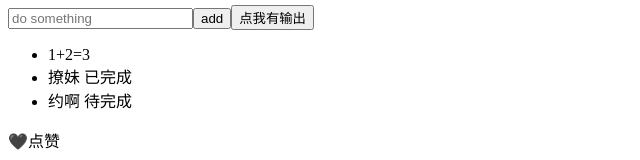
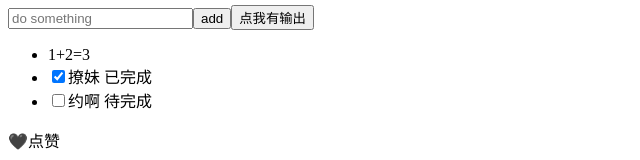
Before and after one commit to freshmanljp/ReactLearning, a React (Create React App) app: page / in a window 1280 px wide. Shown: the part 130-290 px from the top of the page, without its empty margins (0-640 px from the left). Built offline with nearby package versions, Linux system fonts and the light colour scheme.

Commit message:
添加keyup事件处理,Ref对象的使用和TodoList功能的完善

```diff
--- a/src/App.js
+++ b/src/App.js
@@ -29,7 +29,34 @@ export default class App extends Component {
     }
     // 子组件给父组件传值，需在父组件中定义好处理数据的方法，通过props传值给传值的子组件
     addTodo = inputValue => {
-        console.log(inputValue)
+        this.setState({
+            // 处理数据添加的方式有多种，注意push方法的使用，其返回值是新数组的长度，并不适合在此场景使用
+            // todoLists: this.state.todoLists.concat({
+            //     id: Math.random(),
+            //     title: inputValue,
+            //     isDone: false
+            // })
+            todoLists: [...this.state.todoLists, {
+                id: Math.random(),
+                title: inputValue,
+                isDone: false
+            }]
+        })
+    }
+    // 子组件给父组件传值2，改变todoitem的状态
+    isCompletedChange = id => {
+        // setState的第二种使用方式,注意要return数组
+        this.setState((preState) => {
+            return {
+                // map方法注意return
+                todoLists: preState.todoLists.map(item => {
+                    if (item.id === id) {
+                        item.isDone = !item.isDone
+                    }
+                    return item
+                })
+            }
+        })
     }
     render() {
         return (
@@ -37,7 +64,7 @@ export default class App extends Component {
                 <TodoHeader desc={this.state.desc} title={this.state.title}></TodoHeader>
                 <TodoInput addTodo={this.addTodo}></TodoInput>
                 {/* 动态绑定的属性记得用花括号括起来，否则被统一认为是字符串 */}
-                <TodoList a={1} b={2} data={this.state.todoLists}></TodoList>
+                <TodoList a={1} b={2} data={this.state.todoLists} isCompletedChange={this.isCompletedChange}></TodoList>
                 <TodoLike></TodoLike>
             </Fragment>
         )
--- a/src/components/TodoInput/index.js
+++ b/src/components/TodoInput/index.js
@@ -1,4 +1,5 @@
-import React, { Component } from 'react'
+import React, { Component, createRef } from 'react'
+// 需要引用某个元素对象本身的处理方式，（1）需要引入createRef方法
 
 export default class index extends Component {
     constructor() {
@@ -6,6 +7,8 @@ export default class index extends Component {
         this.state = {
             inputValue: ''
         }
+        // （2）使用createRef方法创建ref，名字自取
+        this.inputDom = createRef()
     }
     // 注意用箭头函数的形式定义事件方法，确保this的指向为组件对象本身（这是无参数的事件处理函数的推荐用法）
     handleInputChange = (e) => {
@@ -19,13 +22,26 @@ export default class index extends Component {
     }
     addClick = () => {
         this.props.addTodo(this.state.inputValue)
+        this.setState({
+            inputValue: ''
+        })
+        // （4）在需要引用的元素的场合通过current方法引用元素
+        this.inputDom.current.focus()
+    }
+    // 获取键盘输入编码的方式
+    handleAddKeyUp = (e) => {
+        if(e.keyCode === 13) {
+            this.addClick()
+        }
     }
     render() {
         return (
             <div>
                 {/* react中的输入框双向绑定实现 */}
+                {/* （3）在需要引用的元素上绑定创建ref */}
                 <input placeholder="do something"
-                value={this.state.inputValue} onChange={this.handleInputChange}/>
+                ref={this.inputDom}
+                value={this.state.inputValue} onChange={this.handleInputChange} onKeyUp={this.handleAddKeyUp}/>
                 <button onClick={this.addClick}>add</button>
                 {/* 事件处理函数有参数时的推荐绑定形式 */}
                 <button onClick={this.logContent.bind(this, this.state.inputValue)}>点我有输出</button>
--- a/src/components/TodoList/TodoItem.js
+++ b/src/components/TodoList/TodoItem.js
@@ -1,11 +1,26 @@
 import React, { Component } from 'react'
+import propTypes from 'prop-types'
 
 // 不向外暴露的组件
 
 export default class TodoItem extends Component {
+    static propTypes ={
+        id: propTypes.number.isRequired,
+        title: propTypes.string.isRequired,
+        isDone: propTypes.bool.isRequired,
+    }
+    checkChange = () => {
+        // 结构出props中需要属性的简便方法,可以赋初值的,如函数没传的话可以赋初值为空函数
+        const {
+            isCompletedChange = () => {},
+            id
+        } = this.props
+        isCompletedChange(id)
+    }
     render() {
         return (
             <li>
+                <input type="checkbox" checked={this.props.isDone} onChange={this.checkChange}></input>
                 <span>{this.props.title}</span><span>  {this.props.isDone ? '已完成' : '待完成'}</span>
             </li>
         )
--- a/src/components/TodoList/index.js
+++ b/src/components/TodoList/index.js
@@ -7,7 +7,12 @@ export default class index extends Component {
     static propTypes ={
         a: propTypes.number.isRequired,
         b: propTypes.number.isRequired,
-        data: propTypes.array
+        data: propTypes.arrayOf(propTypes.shape({
+            id: propTypes.number.isRequired,
+            title: propTypes.string.isRequired,
+            isDone: propTypes.bool.isRequired
+        })).isRequired,
+        isCompletedChange: propTypes.func
     }
     render() {
         return (
@@ -17,7 +22,7 @@ export default class index extends Component {
                     {
                         this.props.data.map(item => {
                             return (
-                                <TodoItem key={item.id} {...item}></TodoItem>
+                                <TodoItem key={item.id} {...item} isCompletedChange={this.props.isCompletedChange}></TodoItem>
                             )
                         })
                     }
```
